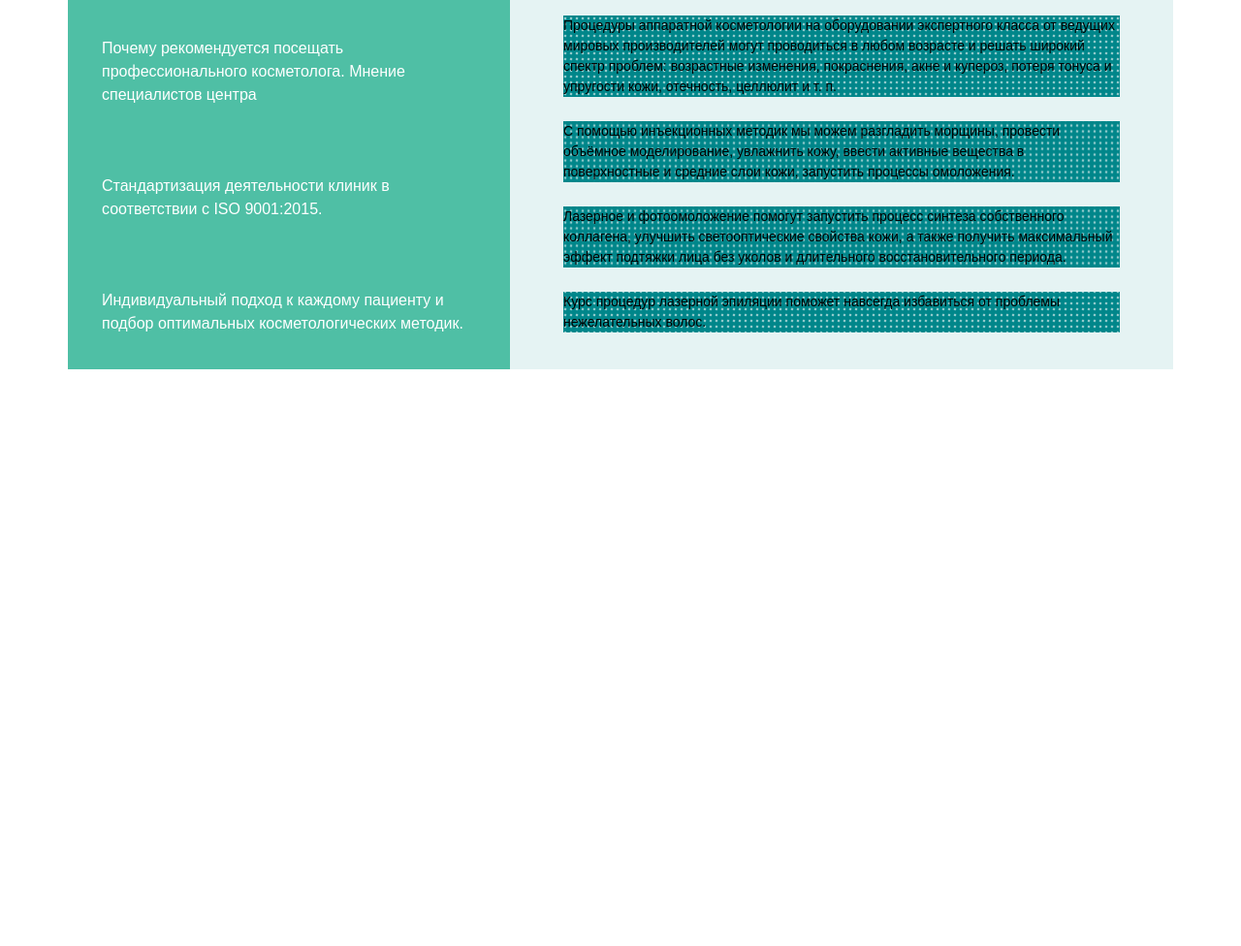
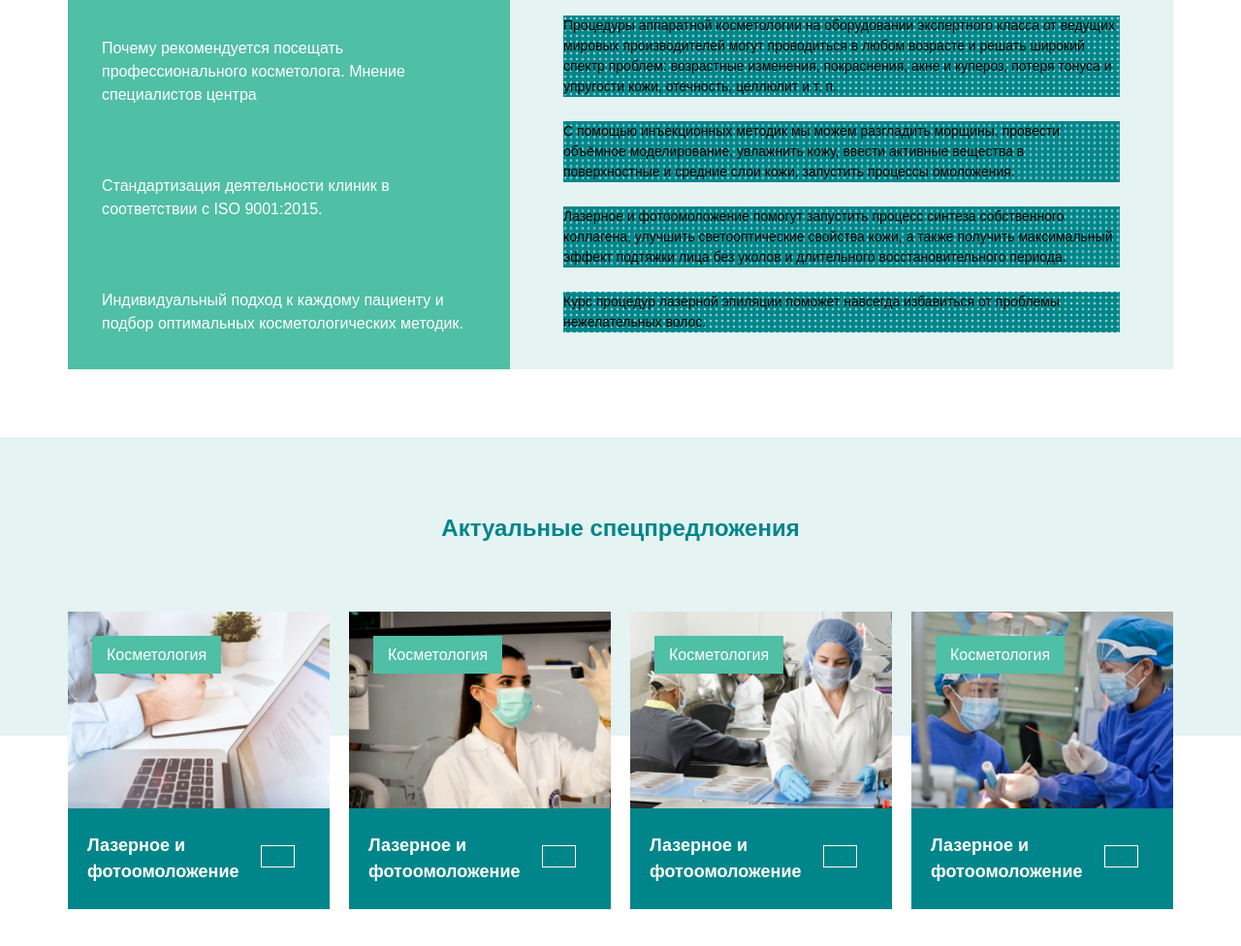
Before and after one commit to Alexandr-oss/Test_Project, a plain HTML site: page index.html in a window 1280 px wide. Shown: the part 1373-2349 px from the top of the page at 97% size. Before the commit the page ends 1824 px from the top, so only its background shows below. Drawn offline with Linux system fonts and the light colour scheme; files whose address does not match are found by name.

Commit message:
create: packages

```diff
--- a/index.html
+++ b/index.html
@@ -243,6 +243,80 @@
       </div>
       <!--/.container-->
     </section>
+    <div class="section-title">
+      <h2 class="packages-title">Актуальные спецпредложения</h2>
+    </div>
+    <section class="packages">
+      <div class="container">
+        <div class="packages-wrapper">
+          <div class="packages-slider">
+            <div class="packages-package">
+              <span class="package-beauty">Косметология</span>
+              <img class="package-image" src="img/slider_one.png" alt="" />
+              <div class="package-text">
+                <h3 class="package-title">Лазерное и фотоомоложение</h3>
+                <button>
+                  <img
+                    class="package-button"
+                    src="img/Arrow_datail.svg"
+                    alt=""
+                  />
+                </button>
+              </div>
+            </div>
+
+            <div class="packages-package">
+              <span class="package-beauty">Косметология</span>
+              <img class="package-image" src="img/slider_two.png" alt="" />
+              <div class="package-text">
+                <h3 class="package-title">Лазерное и фотоомоложение</h3>
+                <button>
+                  <img
+                    class="package-button"
+                    src="img/Arrow_datail.svg"
+                    alt=""
+                  />
+                </button>
+              </div>
+            </div>
+
+            <div class="packages-package">
+              <span class="package-beauty">Косметология</span>
+              <img class="package-image" src="img/slider_three.png" alt="" />
+              <div class="package-text">
+                <h3 class="package-title">Лазерное и фотоомоложение</h3>
+                <button>
+                  <img
+                    class="package-button"
+                    src="img/Arrow_datail.svg"
+                    alt=""
+                  />
+                </button>
+              </div>
+            </div>
+
+            <div class="packages-package">
+              <span class="package-beauty">Косметология</span>
+              <img class="package-image" src="img/slider_four.png" alt="" />
+              <div class="package-text">
+                <h3 class="package-title">Лазерное и фотоомоложение</h3>
+                <button>
+                  <img
+                    class="package-button"
+                    src="img/Arrow_datail.svg"
+                    alt=""
+                  />
+                </button>
+              </div>
+            </div>
+          </div>
+          <!-- /.packages-slider -->
+        </div>
+        <!-- /.packages-wrapper -->
+      </div>
+      <!-- /.container -->
+    </section>
+    <!-- /.packages -->
     <script src="js/jquery-3.6.0.min.js"></script>
     <script src="js/swiper-bundle.min.js"></script>
     <script src="js/main.js"></script>
--- /dev/null
+++ b/sass/blocks/_packages.sass
@@ -0,0 +1,50 @@
+.section
+  &-title
+    padding: 80px 0 200px 0
+    background-color: rgba(0, 134, 138, 0.1)
+
+.packages
+  margin-bottom: 70px
+  margin-top: -10%
+  &-title
+    text-align: center
+    color: $dark
+  &-slider
+    display: grid
+    grid-template-columns: repeat(4, 1fr)
+    grid-gap: 20px
+  &-package
+    display: flex
+    flex-direction: column
+    position: relative
+
+.package
+  &-beauty
+    position: absolute
+    left: 25px
+    top: 25px
+    padding: 9px 15px
+    background-color: $light
+    color: #fff
+    font-style: normal
+    font-weight: 500
+    font-size: 16px
+    line-height: 21px
+  &-image
+    background-size: cove
+    background-repeat: no-repeat
+    margin: 0
+  &-text
+    display: flex
+    align-items: center
+    padding: 25px 30px 25px 20px
+    background-color: $dark
+    color: #fff
+  &-title
+    font-style: normal
+    font-weight: bold
+    font-size: 18px
+    line-height: 150%
+  &-button
+    border: 1px solid #fff
+    padding: 10px 15px
--- a/sass/style.sass
+++ b/sass/style.sass
@@ -12,3 +12,5 @@
 @import 'blocks/sertification'
 // Подключаем news
 @import 'blocks/news'
+// Подключаем packages
+@import 'blocks/packages'
```
Also changed, not shown: css/style.css, img/slider_four.png (added), img/slider_one.png (added), img/slider_three.png (added), img/slider_two.png (added), 1 other file.
